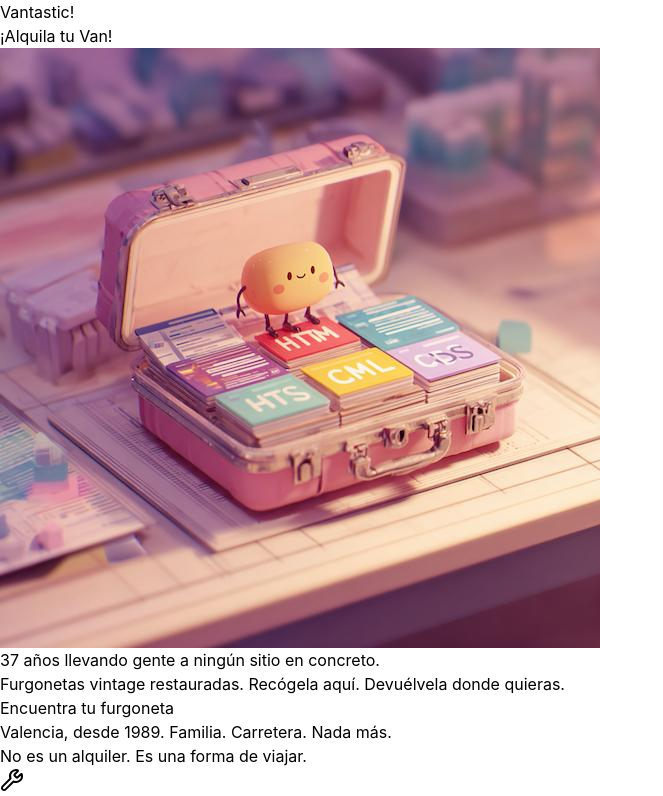
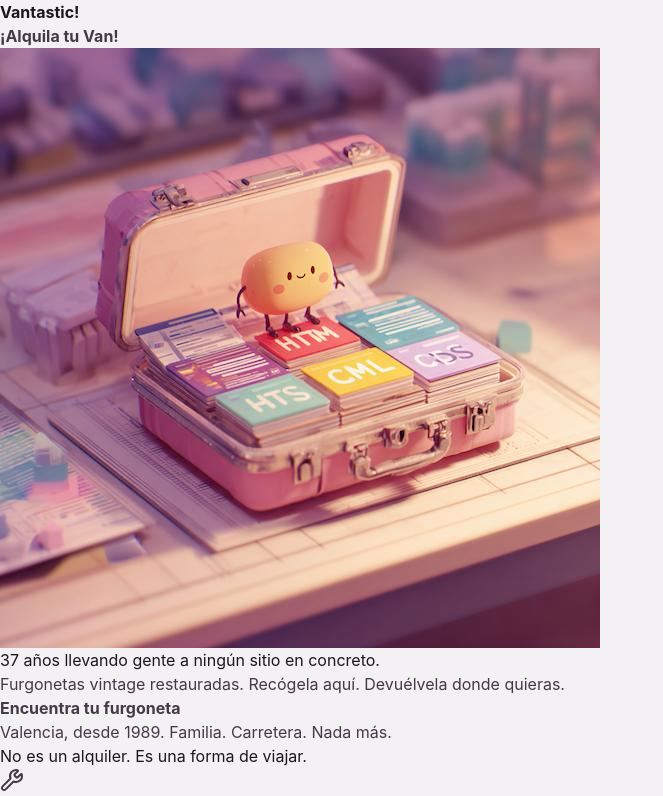
Before and after one commit to candytale55/vantastic, a React (Vite) app: page / in a window 1280 px wide. Shown: the top 796 px of the page, without its empty margins (0-663 px from the left). Built offline with nearby package versions, Linux system fonts and the light colour scheme; what miragejs would draw is missing.

Commit message:
feat: add resets and base CSS structure with TailwindCSS variables

```diff
--- a/index.html
+++ b/index.html
@@ -17,13 +17,6 @@
 
   <!-- Canonical Tag (Evita contenido duplicado) -->
   <link rel="canonical" href="https://vantastic-vanlife.netlify.app/" />
-
-      <!-- Google Fonts - Make sure these links are present! -->
-      <link rel="preconnect" href="https://fonts.googleapis.com">
-      <link rel="preconnect" href="https://fonts.gstatic.com" crossorigin>
-      <link href="https://fonts.googleapis.com/css2?family=Inter:wght@400;500;700&family=Montserrat:wght@600;700&display=swap"
-        rel="stylesheet">
-
 </head>
 
 <body>
--- a/src/index.css
+++ b/src/index.css
@@ -1,6 +1,52 @@
 @import "tailwindcss";
 
+
 @theme {
-  /* Custom Vantastic! variables */
+  --bg-color-light: var(--color-mauve-100);
+  --text-color: var(--color-mauve-700);
+  --heading-color: var(--color-mauve-900);
+
+  --link-color: var(--color-sky-500);
+  --link-color-hover: var(--color-amber-500);
+}
+
+@layer base {
+  /* Global Resets */
+  *,
+  *::before,
+  *::after{
+    box-sizing: border-box;
+    margin: 0;
+    padding: 0;
+  }
+
+  html {
+    font-family: system-ui, Avenir, Helvetica, Arial, sans-serif;
+    line-height: 1.5;
+    font-weight: 400;
+    scroll-behavior: smooth;
+  }
+
+  body {
+    min-height: 100vh;
+    background-color: var(--bg-color-light);
+    color: var(--text-color);
+  }
+
+  /* Base Typography */
+  h1, h2, h3, h4, h5, h6 {
+    color: var(--heading-color);
+  }
+
+
+  a {
+    color: var(--link-color);
+    text-decoration: none;
+    transition: color 0.3s ease;
+    font-weight: 700;
+    &:hover {
+      color: var(--link-color-hover);
+    }
+  }
 
 }
```
